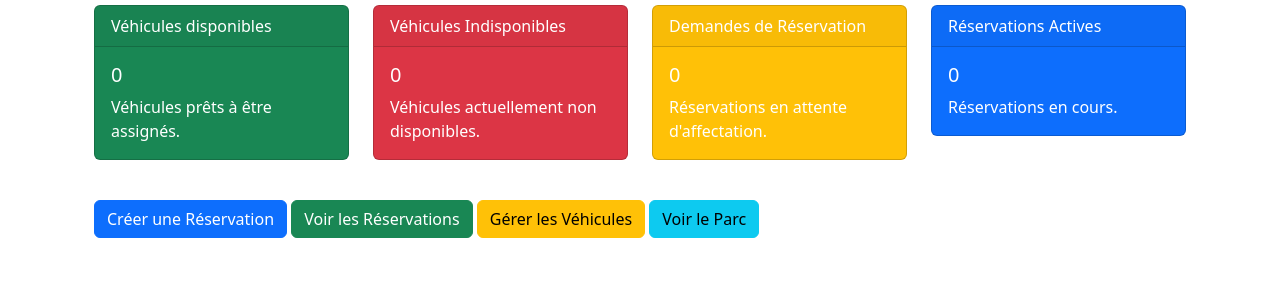
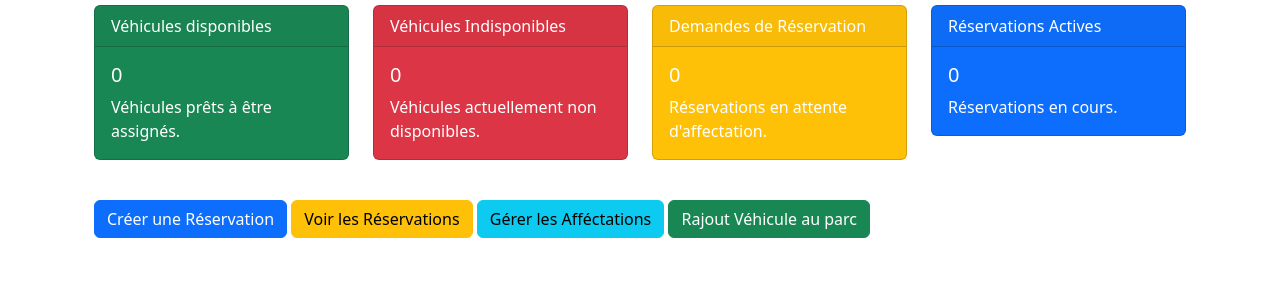
Before and after one commit to bigzeus007/carlend-demo, a Django app: page / in a window 1280 px wide. Shown: the part 179-479 px from the top of the page. Run offline with Django 5.2, Linux system fonts and the light colour scheme; the visitor is signed in with stand-in values (Sample User, id 1); data that the repository does not hold is empty.

Commit message:
COLOR FIXED

```diff
--- a/carlend/urls.py
+++ b/carlend/urls.py
@@ -26,7 +26,7 @@ from django.conf.urls.static import static
 
 
 urlpatterns = [
-    # path('admin/', admin.site.urls),
+    path('admin/', admin.site.urls),
     path('accounts/logout/', auth_views.LogoutView.as_view(), name='logout'),
     path('vehicles/', include('vehicles.urls')),  # Inclure les URLs de l'application
     path('reservations/', include('reservations.urls')),
--- a/templates/home/home.html
+++ b/templates/home/home.html
@@ -47,13 +47,14 @@
     <a href="{% url 'add_reservation' %}" class="btn btn-primary"
       >Créer une Réservation</a
     >
-    <a href="{% url 'reservation_list' %}" class="btn btn-success"
+    <a href="{% url 'reservation_list' %}" class="btn btn-warning"
       >Voir les Réservations</a
     >
-    <a href="{% url 'vehicle_list' %}" class="btn btn-warning"
-      >Gérer les Véhicules</a
+
+    <a href="{% url 'parc_list' %}" class="btn btn-info">Gérer les Afféctations</a>
+    <a href="{% url 'vehicle_list' %}" class="btn btn-success"
+      >Rajout Véhicule au parc</a
     >
-    <a href="{% url 'parc_list' %}" class="btn btn-info">Voir le Parc</a>
   </div>
 </div>
 {% endblock %}
```
